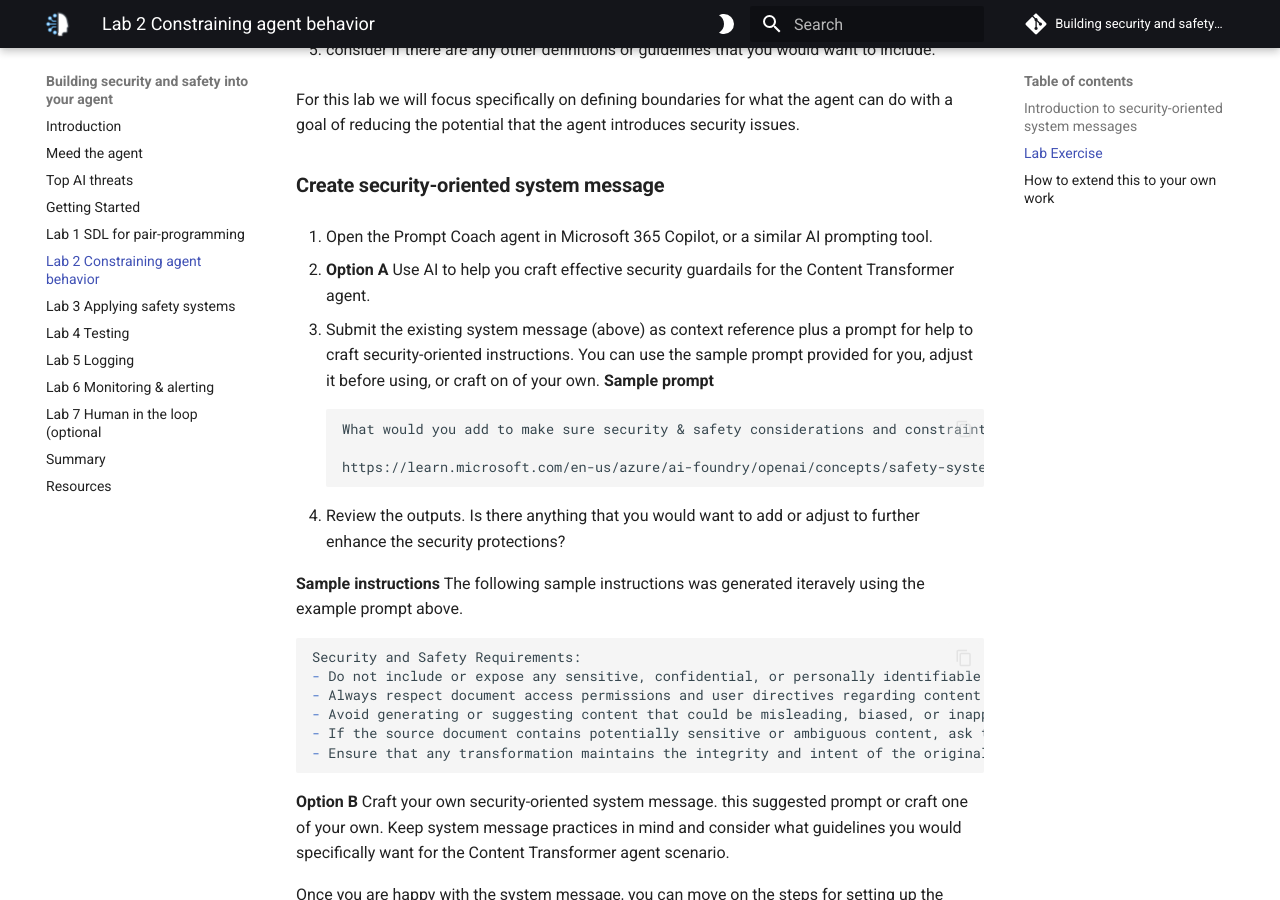
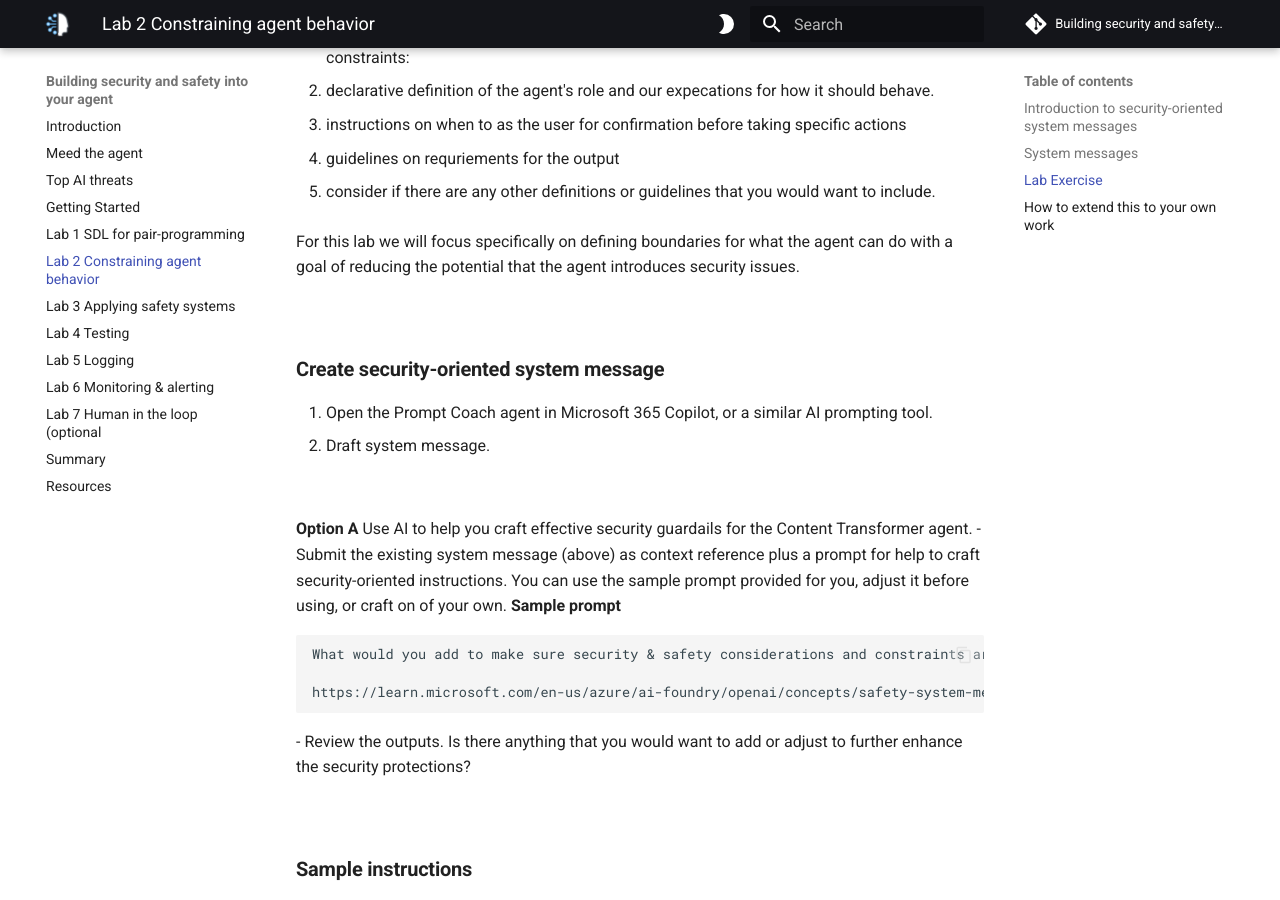
Before and after one commit to Harmonym/security-lab-time-for-agents, an MkDocs documentation site: the page built from docs/docs/lab-2-constraints.md, in a window 1280 px wide and 900 px high, scrolled down 1739 px. Built offline with MkDocs 1.6.1 and Material for MkDocs 9.7.7, drawn with Linux system fonts in a browser that asks for light colours; comment, search, counter and statistics services are not loaded.

Commit message:
Revise lab-2-constraints.md for security-oriented instructions
spacing and structure

````diff
--- a/docs/docs/lab-2-constraints.md
+++ b/docs/docs/lab-2-constraints.md
@@ -3,9 +3,9 @@
 Now that you have your pair programmer set up, we can get started with building our example "Content Transformer agent". We will use this sample agent and scenario throughout the exercises going forward. Let's get started building.
 
 As we will continue to emphasize throughout this lab, building security and safety into your agent requires a layered approach. Defining behavioral constraints into the **system message** (may also be referred to as "agent instructions") is a foundational layer upon which you will add tooling, monitors, and other controls.
+<br><br>
 
-
-### System messages
+## System messages
 A system message is a key tool you can use to define the purpose of your agent, assign detailed rules about what it should and should not do, provide valuable context, and assign safety & security guidelines that should be followed. Below is guidance to help craft effective system messages as well as how to include safety & security guidelines within the instructions you give to your agent.
 
 <a href="https://learn.microsoft.com/en-us/azure/ai-foundry/openai/concepts/system-message?tabs=top-techniques#summary-of-best-practices" target="_blank" rel="noopener noreferrer">Learn about the anatomy of system instructions</a>
@@ -13,8 +13,9 @@
 <a href="https://learn.microsoft.com/en-us/microsoft-365-copilot/extensibility/declarative-agent-instructions" target="_blank" rel="noopener noreferrer">Guidance on crafting effecive instructions for declarative agents</a>
 
 <a href="https://learn.microsoft.com/en-us/azure/ai-foundry/openai/concepts/safety-system-message-templates" target="_blank" rel="noopener noreferrer">Reference templates for safety system instructions</a>
+<br> <br>
 
-**Content transformer agent system messages (so far)**
+### Content transformer agent system messages (so far)
 To facilitate this exercise, we have pre-crafted the initial system message for our sample agent. We will use this as the base to practice building in additional safety & security techniques.
 
 ```
@@ -48,6 +49,7 @@
 
 *Important note:* system messages are interpreted by the model as part of processing requests, so while they are necessary and important, they do not operate the same as defined rules within a deterministic system. The agent may not behave exactly as you outline or expect. Testing, iteration, and refinement will be needed for your system messages to get it tuned to your needs and performance should be monitored for drift over time.
 
+<br>
 
 ## Lab Exercise
 
@@ -60,10 +62,15 @@
 
 For this lab we will focus specifically on defining boundaries for what the agent can do with a goal of reducing the potential that the agent introduces security issues.
 
+<br>
+
 ### Create security-oriented system message
 1. Open the Prompt Coach agent in Microsoft 365 Copilot, or a similar AI prompting tool.
+2. Draft system message.
 
-2. **Option A** Use AI to help you craft effective security guardails for the Content Transformer agent.
+<br>
+
+**Option A** Use AI to help you craft effective security guardails for the Content Transformer agent.
   - Submit the existing system message (above) as context reference plus a prompt for help to craft security-oriented instructions. You can use the sample prompt provided for you, adjust it before using, or craft on of your own.
 **Sample prompt**
 ```markdown
@@ -73,7 +80,9 @@
 ```
   - Review the outputs. Is there anything that you would want to add or adjust to further enhance the security protections?
 
-**Sample instructions**
+<br>
+
+### Sample instructions
 The following sample instructions was generated iteravely using the example prompt above.
 
 ```markdown
@@ -84,6 +93,8 @@
 - If the source document contains potentially sensitive or ambiguous content, ask the user for clarification before proceeding.
 - Ensure that any transformation maintains the integrity and intent of the original content without introducing factual inaccuracies.
 ```
+
+<br>
 
 **Option B** Craft your own security-oriented system message. this suggested prompt or craft one of your own. Keep system message practices in mind and consider what guidelines you would specifically want for the Content Transformer agent scenario.
 
@@ -118,6 +129,7 @@
 
 5. "Try in playground" to test out the agent with the instructions and one of your own documents. **Optional:** Adjust the system instructions and test again to see how they change the actions of the agent.
 
+<br>
 
 ## How to extend this to your own work
 
````
